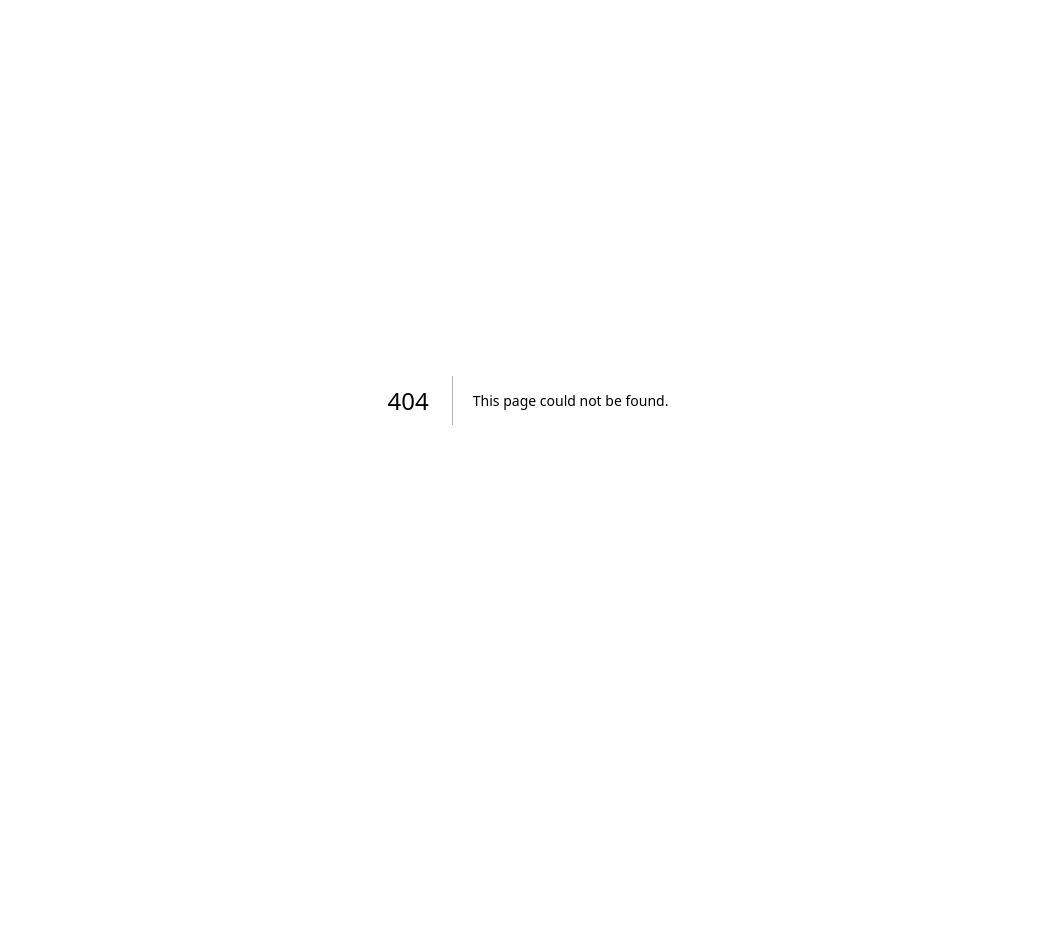
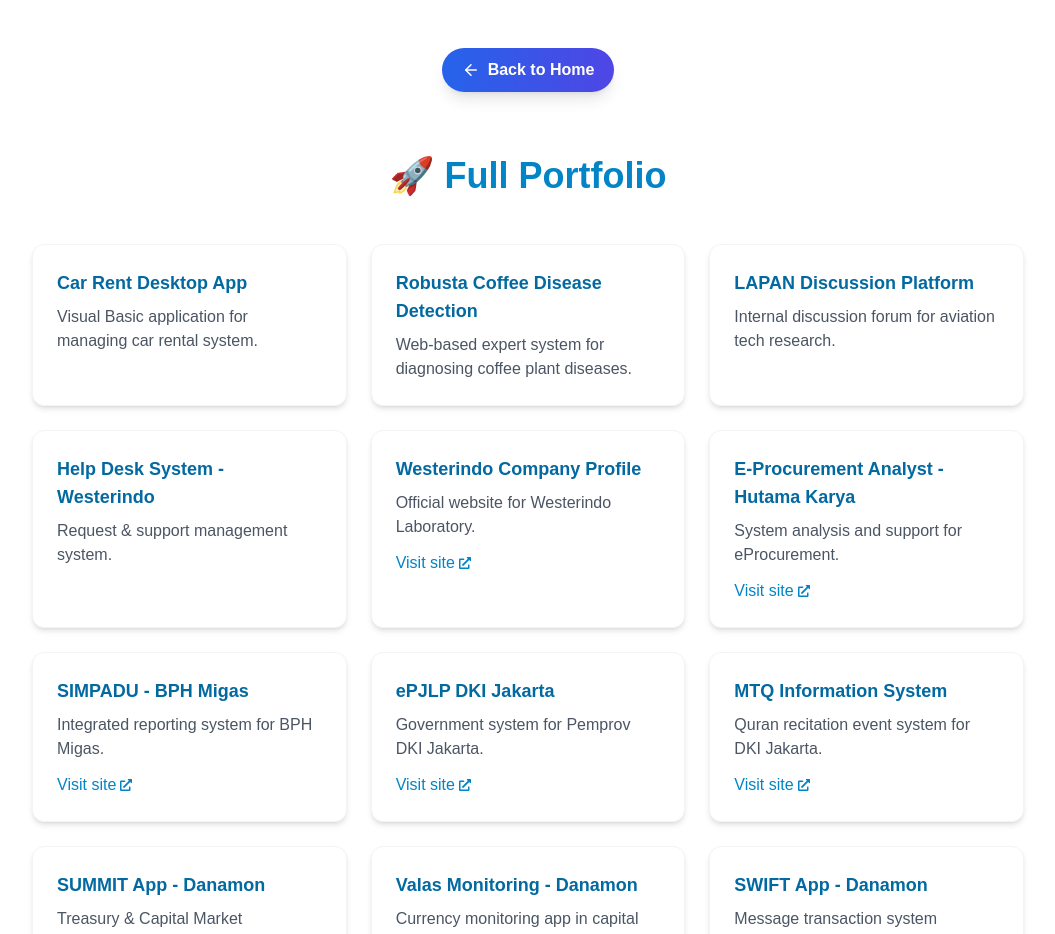
Before and after one commit to feriromadhona1/feriromadhona-site, a Next.js app: page /portfolio in a window 1280 px wide. Before the commit this address had no page. Shown: the top 934 px of the page, without its empty margins (112-1167 px from the left). Before the commit the page ends 800 px from the top, so only its background shows below. Built offline with nearby package versions, Linux system fonts and the light colour scheme.

Commit message:
update pages

```diff
--- /dev/null
+++ b/src/pages/portfolio/index.tsx
@@ -0,0 +1,79 @@
+import Head from "next/head";
+import { FaExternalLinkAlt } from "react-icons/fa";
+import { ArrowLeft } from "lucide-react";
+import Link from "next/link";
+
+
+const portfolioItems = [
+  { title: "Car Rent Desktop App", description: "Visual Basic application for managing car rental system." },
+  { title: "Robusta Coffee Disease Detection", description: "Web-based expert system for diagnosing coffee plant diseases." },
+  { title: "LAPAN Discussion Platform", description: "Internal discussion forum for aviation tech research." },
+  { title: "Help Desk System - Westerindo", description: "Request & support management system." },
+  { title: "Westerindo Company Profile", description: "Official website for Westerindo Laboratory.", link: "https://www.westerindo.com" },
+  { title: "E-Procurement Analyst - Hutama Karya", description: "System analysis and support for eProcurement.", link: "https://www.eproc.hutamakarya.com" },
+  { title: "SIMPADU - BPH Migas", description: "Integrated reporting system for BPH Migas.", link: "https://www.simpadu.bphmigas.go.id" },
+  { title: "ePJLP DKI Jakarta", description: "Government system for Pemprov DKI Jakarta.", link: "https://www.epjlp.jakarta.go.id" },
+  { title: "MTQ Information System", description: "Quran recitation event system for DKI Jakarta.", link: "https://www.lptq.jakarta.go.id" },
+  { title: "SUMMIT App - Danamon", description: "Treasury & Capital Market application enhancement." },
+  { title: "Valas Monitoring - Danamon", description: "Currency monitoring app in capital market division." },
+  { title: "SWIFT App - Danamon", description: "Message transaction system enhancement." },
+  { title: "Nostro Monitoring - Danamon", description: "Foreign currency reserve monitoring app." },
+  { title: "SharePoint BAU - Bank Commonwealth", description: "Business as Usual support via SharePoint." },
+  { title: "Email Monitoring - Astra Buana", description: "Monitoring and customization of email traffic." },
+  { title: "MORE System - MUFG Bank", description: "Online reconciliation system." },
+  { title: "ANDY App - BCA", description: "Document management system." },
+  { title: "RCTI+", description: "Frontend development for interactive features in the RCTI+ web platform.", link: "https://rctiplus.com" },
+];
+
+export default function PortfolioPage() {
+  return (
+    <>
+      <div className="mt-12 text-center">
+        <Link
+          href="/"
+          className="inline-flex items-center gap-2 px-5 py-2.5 rounded-full bg-gradient-to-r from-blue-600 to-indigo-600 text-white font-semibold shadow-lg hover:scale-105 transition-transform duration-300 hover:from-blue-700 hover:to-indigo-700"
+        >
+          <ArrowLeft size={18} />
+          Back to Home
+        </Link>
+      </div>
+      <Head>
+        <title>Portfolio - Feri Romadhona</title>
+        <meta name="description" content="Explore the complete portfolio of Feri Romadhona, a professional frontend developer." />
+      </Head>
+
+      <main className="max-w-5xl mx-auto px-4 py-16">
+        <h1 className="text-4xl font-bold text-center text-sky-600 mb-12 dark:text-sky-400">
+          🚀 Full Portfolio
+        </h1>
+
+        <div className="grid grid-cols-1 sm:grid-cols-2 lg:grid-cols-3 gap-6">
+          {portfolioItems.map((item, idx) => (
+            <div
+              key={idx}
+              className="bg-white dark:bg-gray-800 p-6 rounded-xl shadow-md border border-gray-100 dark:border-gray-700 group hover:shadow-lg transition-shadow duration-300"
+            >
+              <h2 className="text-lg font-semibold text-sky-700 dark:text-sky-300 group-hover:text-sky-500 transition-colors">
+                {item.title}
+              </h2>
+              <p className="text-gray-600 dark:text-gray-400 mt-2">
+                {item.description}
+              </p>
+
+              {item.link && (
+                <a
+                  href={item.link}
+                  target="_blank"
+                  rel="noopener noreferrer"
+                  className="inline-flex items-center text-sky-600 dark:text-sky-300 hover:underline mt-3"
+                >
+                  Visit site <FaExternalLinkAlt className="ml-1 text-xs" />
+                </a>
+              )}
+            </div>
+          ))}
+        </div>
+      </main>
+    </>
+  );
+}
```
Also changed, not shown: public/assets/images/ibrahim.png (added).
